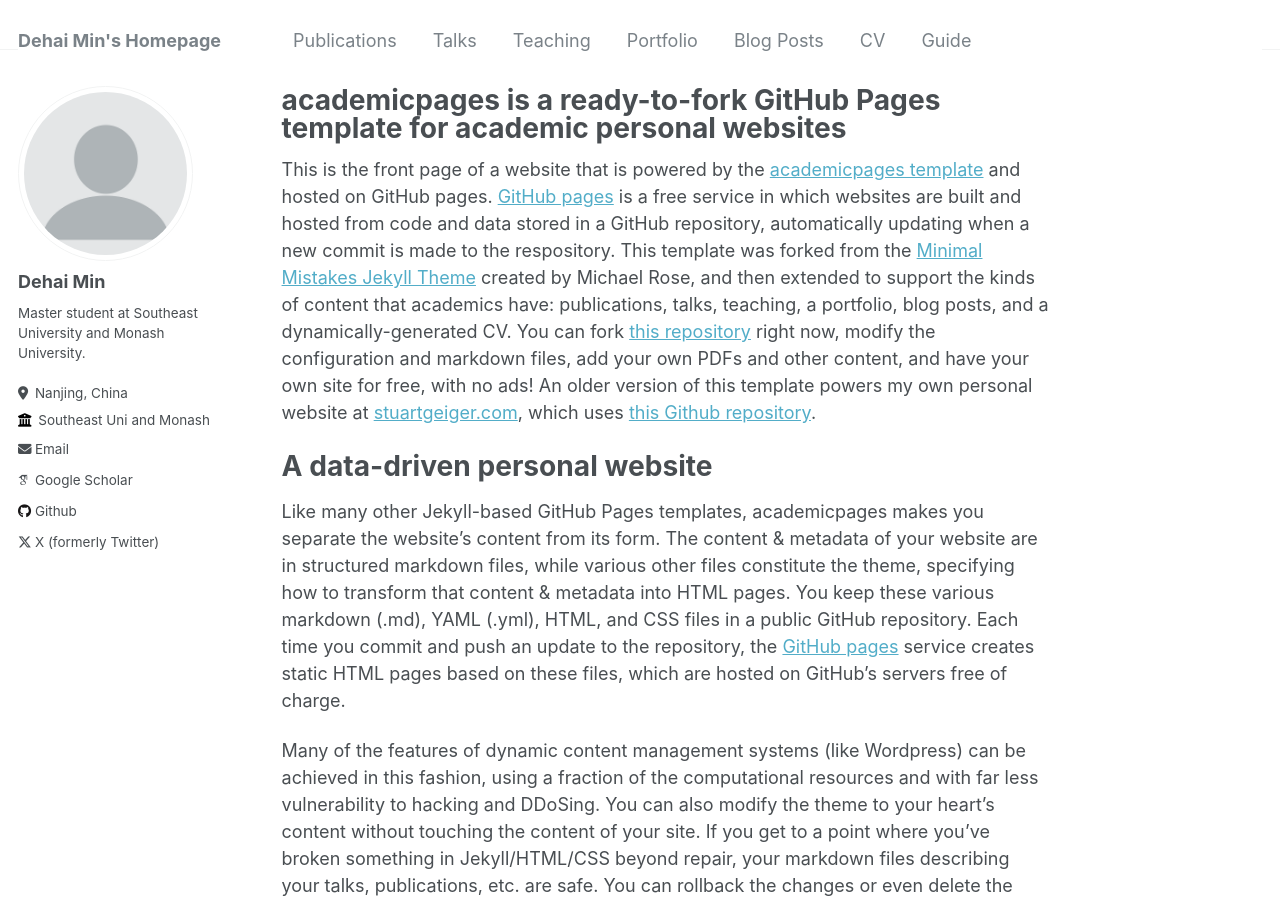
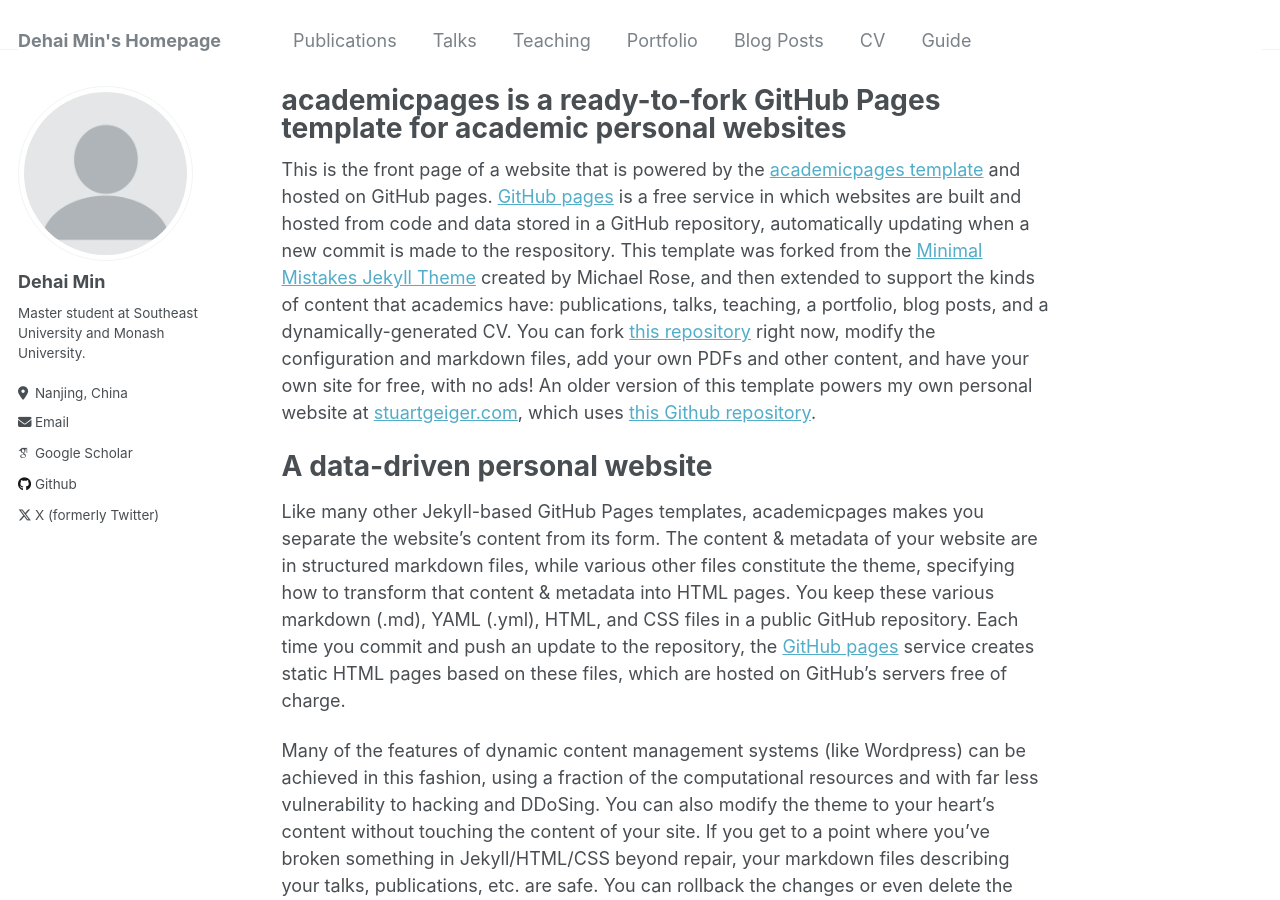
Before and after one commit to ZhishanQ/ZhishanQ.github.io, a Jekyll site: the page built from _pages/about.md, in a window 1280 px wide and 900 px high. Built offline with Jekyll 4.4.1, drawn with Linux system fonts in a browser that asks for light colours; some web fonts are replaced.

Commit message:
Update _config.yml

```diff
--- a/_config.yml
+++ b/_config.yml
@@ -14,7 +14,7 @@
 description              : &description "Master student at Southeast University and Monash University."
 url                      : https://zhishanq.github.io # the base hostname & protocol for your site e.g. "https://mmistakes.github.io"
 baseurl                  : "" # the subpath of your site, e.g. "/blog"
-repository               : "academicpages/academicpages.github.io"
+repository               : "zhishanq.github.io"
 
 # Site Author - The following control what appear as part of the author content on the side bar.
 #               If a field is blank the icon and link will not appear, otherwise it will be shown.
@@ -26,7 +26,7 @@
   pronouns         : # example: "she/her"
   bio              : "Master student at Southeast University and Monash University."
   location         : "Nanjing, China"
-  employer         : "Southeast Uni and Monash University"
+  employer         :
   uri              : # URL
   email            : "zhishanq@seu.edu.cn"
 
```
